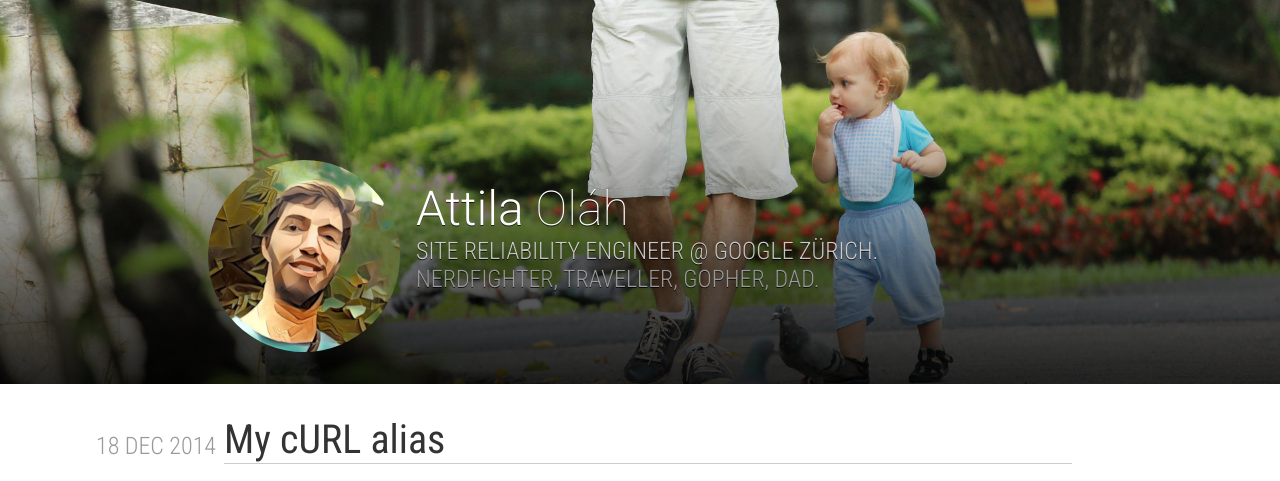
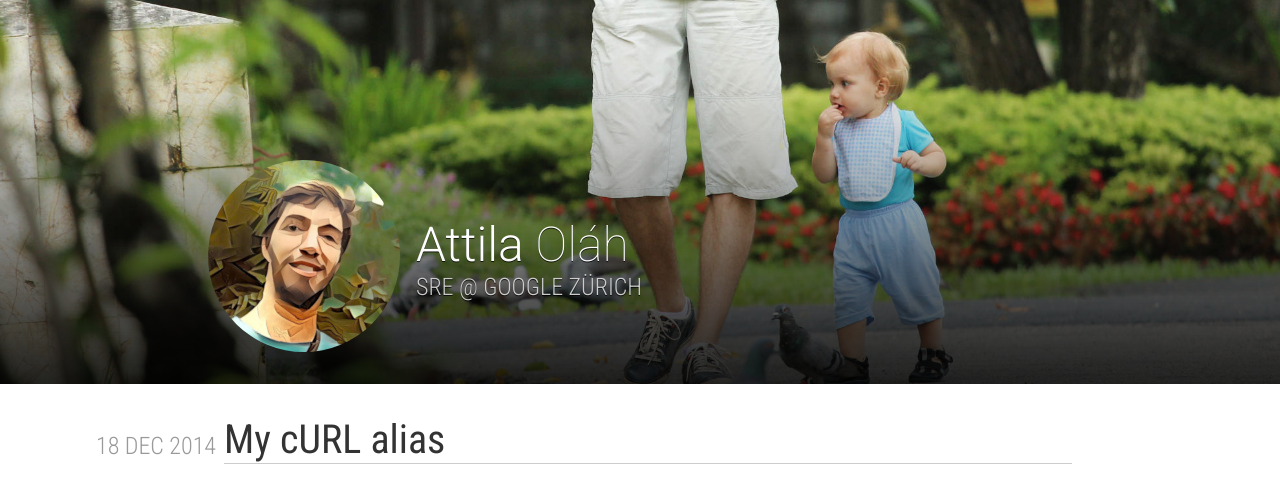
Before and after one commit to attilaolah/attilaolah.github.io, a Jekyll site: the page built from index.html, in a window 1280 px wide. Shown: the top 481 px of the page. Built offline with Jekyll 4.4.1, drawn with Linux system fonts in a browser that asks for light colours; the list of posts is cut into pages by our own code.

Commit message:
Remove second subtitle. Fix some http: links.

```diff
--- a/_layouts/base.html
+++ b/_layouts/base.html
@@ -1,10 +1,10 @@
 <!DOCTYPE html>
-<html lang="en-gb" itemscope itemtype="http://schema.org/Blog" prefix="og: http://ogp.me/ns#">
+<html lang="en-gb" itemscope itemtype="https://schema.org/Blog" prefix="og: https://ogp.me/ns#">
 <head>
   <meta charset="utf-8">
   <title>{{ page.title }}</title>
   <link rel="stylesheet" href="/dst/main.min.css">
-  <link rel="stylesheet" href="http://fonts.googleapis.com/css?family=Roboto:100,300,400,700,400italic,700italic|Roboto+Condensed:300,400&subset=latin,latin-ext">
+  <link rel="stylesheet" href="https://fonts.googleapis.com/css?family=Roboto:100,300,400,700,400italic,700italic|Roboto+Condensed:300,400&subset=latin,latin-ext">
   <link rel="icon" type="image/jpeg" href="/avatar/192.jpg">
   <link rel="alternate" type="application/rss+xml" title="RSS feed" href="/rss.xml">
   <link rel="alternate" type="application/atom+xml" title="Atom feed" href="/atom.xml">
@@ -13,8 +13,8 @@
     {% if page.url == "/" %}
       <meta property="og:title" content="Attila Ol&aacute;h">
       <meta property="og:type" content="profile">
-      <meta property="og:image" content="http://attilaolah.eu/avatar/640.jpg">
-      <meta property="og:url" content="http://attilaolah.eu/">
+      <meta property="og:image" content="https://attilaolah.eu/avatar/640.jpg">
+      <meta property="og:url" content="https://attilaolah.eu/">
       <meta property="og:locale" content="en_GB">
       <meta property="og:description" content="Full-time dad, part-time web developer.">
       <meta property="og:first_name" content="Attila">
@@ -25,7 +25,7 @@
   {% else %}
     <meta property="og:title" content="{{ page.title }}">
     <meta property="og:type" content="article">
-    <meta property="og:url" content="http://attilaolah.eu{{ page.url }}">
+    <meta property="og:url" content="https://attilaolah.eu{{ page.url }}">
     {% if page.lang %}
       <meta property="og:locale" content="{{ page.lang_full }}">
     {% else %}
@@ -45,11 +45,10 @@
   <header>
     <div class="cover"></div>
     <div class="wrap">
-      <div class="content" itemprop="author" itemscope itemtype="http://data-vocabulary.org/Person">
+      <div class="content" itemprop="author" itemscope itemtype="https://data-vocabulary.org/Person">
         <div class="avatar"></div>
-        <h2><a href="{{ site.baseurl }}" itemprop="url"><span itemprop="name"><strong itemprop="givenName">Attila</strong> <span itemprop="familyName">Ol&aacute;h</span></span></a></h2>
-        <h3 class="condensed thin"><strong>Site Reliability Engineer</strong> @ <a href="//careers.google.com/locations/zurich">Google Zürich</a>.</h3>
-        <h3 class="condensed thin wide" itemprop="affiliation"><a href="//youtu.be/FyQi79aYfxU">Nerdfighter</a>, traveller, <a href="//blog.golang.org/gopher">gopher</a>, dad.</h3>
+        <h2><a href="{{ site.url }}" itemprop="url"><span itemprop="name"><strong itemprop="givenName">Attila</strong> <span itemprop="familyName">Ol&aacute;h</span></span></a></h2>
+        <h3 class="condensed thin"><strong>SRE</strong> @ <a href="//careers.google.com/locations/zurich">Google Zürich</a></h3>
         <link itemprop="nationality" href="https://en.wikipedia.org/wiki/Serbia">
         <link itemprop="nationality" href="https://en.wikipedia.org/wiki/Hungary">
       </div>
@@ -64,7 +63,7 @@
     <a href="mailto:attilaolah@gmail.com" rel="me">attilaolah@gmail.com</a>
   </footer>
   {% if page.url == "/" %}
-    <div class="meta" itemprop="address" itemscope itemtype="http://data-vocabulary.org/PostalAddress">
+    <div class="meta" itemprop="address" itemscope itemtype="https://data-vocabulary.org/PostalAddress">
       <link itemprop="addressLocality" href="https://en.wikipedia.org/wiki/Bajmok">
       <link itemprop="addressCountry" href="https://en.wikipedia.org/wiki/Serbia">
       <meta itemprop="email" content="attilaolah@gmail.com">
--- a/src/less/header.less
+++ b/src/less/header.less
@@ -23,7 +23,7 @@ body > header {
     .border-radius;
   }
   h2 {
-    padding: 1.25rem 0 0;
+    padding: 3.5rem 0 0;
     font-size: 3rem;
     font-weight: 100;
     a:hover {
```
Also changed, not shown: dst/main.min.css.
